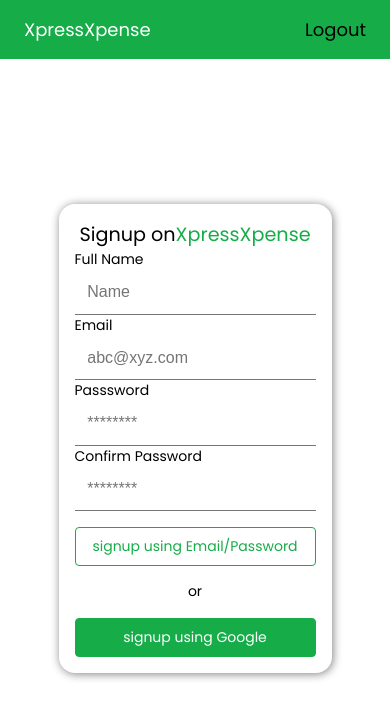
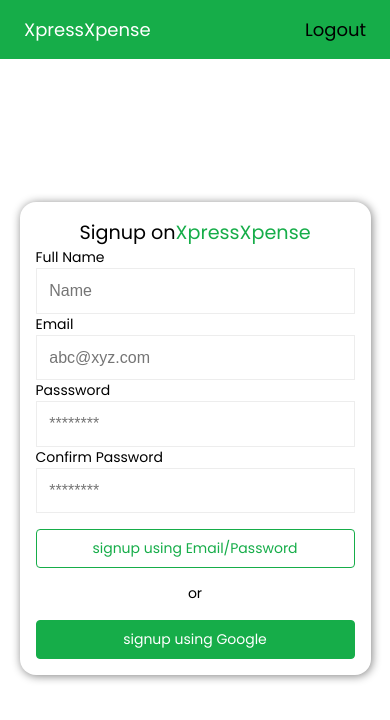
Before and after one commit to VasanthLoner/XpressXpense, a React (Vite) app: page / in a window 390 px wide. Shown: the top 720 px of the page. Built offline with nearby package versions, Linux system fonts and the light colour scheme; a web font is replaced by a local one.

Commit message:
fix: form UI

```diff
--- a/src/Components/Input/style.css
+++ b/src/Components/Input/style.css
@@ -9,7 +9,7 @@
     opacity: 0.8;
 }
 .custom_input{
-    border-width: 0;
+    border: solid 1px #b3b3b33d;
     border-bottom-width: 1px;
     width: 100%;
     padding: 0.8rem;
--- a/src/Components/Userportal/style.css
+++ b/src/Components/Userportal/style.css
@@ -6,5 +6,15 @@
     width: 70%;
     border-radius: 1rem;
     padding: 1rem;
-
 }
+@media (max-width:567px) {
+    .Login_wrapper{
+        box-shadow: var(--shadow);
+        background: #fff;
+        max-width: 600px;
+        height: auto;
+        width: 90%;
+        border-radius: 1rem;
+        padding: 1rem;
+    }
+}
```
